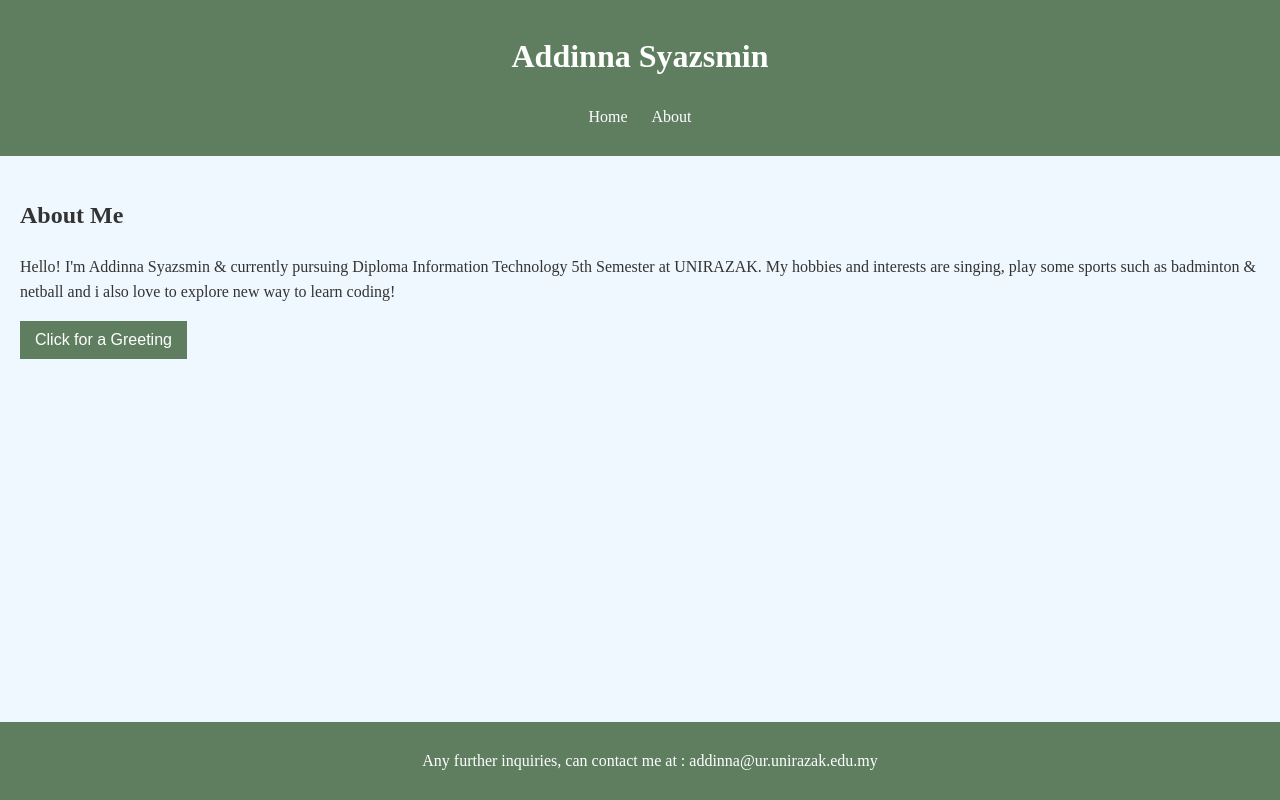
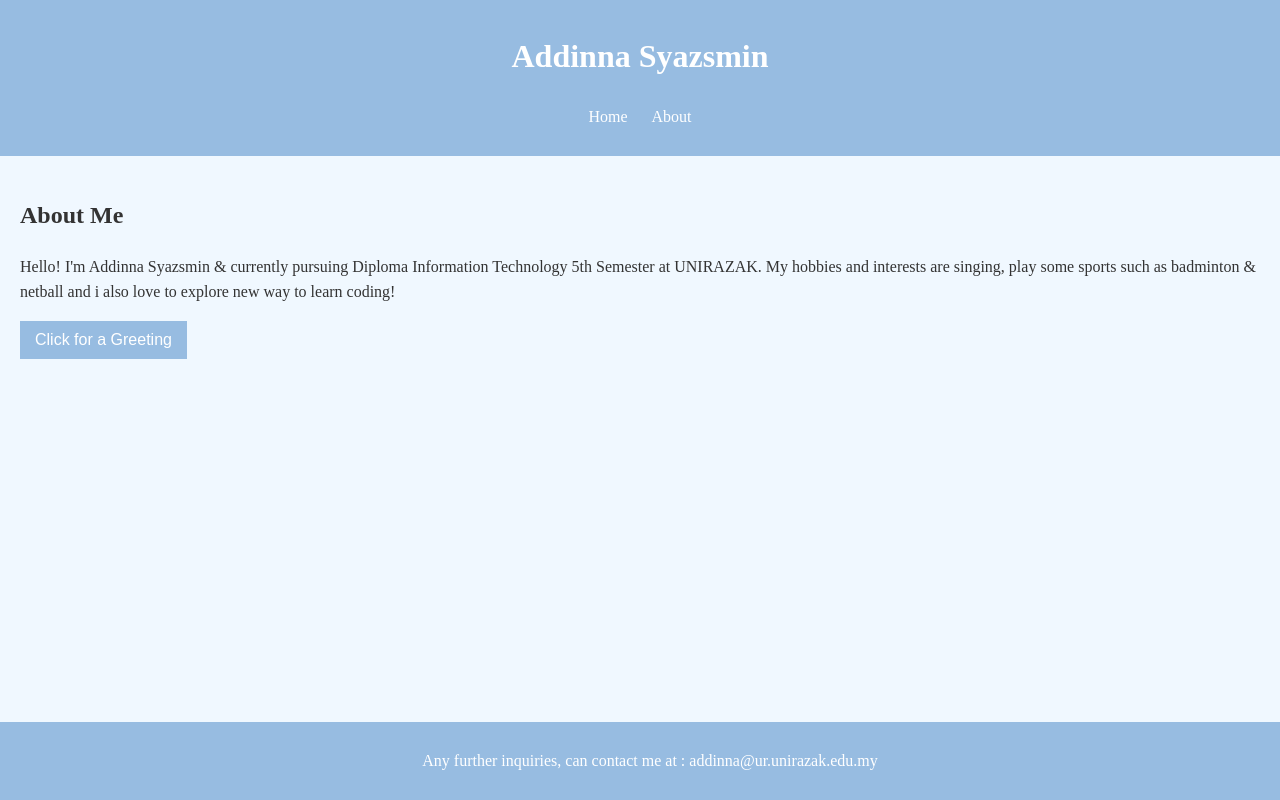
Before and after one commit to dzs444/about-me-page, a plain HTML site: page index.html in a window 1280 px wide. Drawn offline with Linux system fonts and the light colour scheme; a script that the page names is missing.

Commit message:
styles.css

```diff
--- a/styles.css
+++ b/styles.css
@@ -9,7 +9,7 @@ body {
 
 /* Header Styles */
 header {
-    background-color: #5f7e60;
+    background-color: #97bce1;
     color: white;
     padding: 10px 20px;
     text-align: center;
@@ -38,14 +38,14 @@ main {
 button {
     padding: 10px 15px;
     font-size: 16px;
-    background-color: #5f7e60;
+    background-color: #97bce1;
     color: white;
     border: none;
     cursor: pointer;
 }
 
 button:hover {
-    background-color: #5f7e60;
+    background-color: #97bce1;
 }
 
 #greeting {
@@ -56,7 +56,7 @@ button:hover {
 
 /* Footer Styles */
 footer {
-    background-color: #5f7e60;
+    background-color: #97bce1;
     color: white;
     text-align: center;
     padding: 10px;
```
